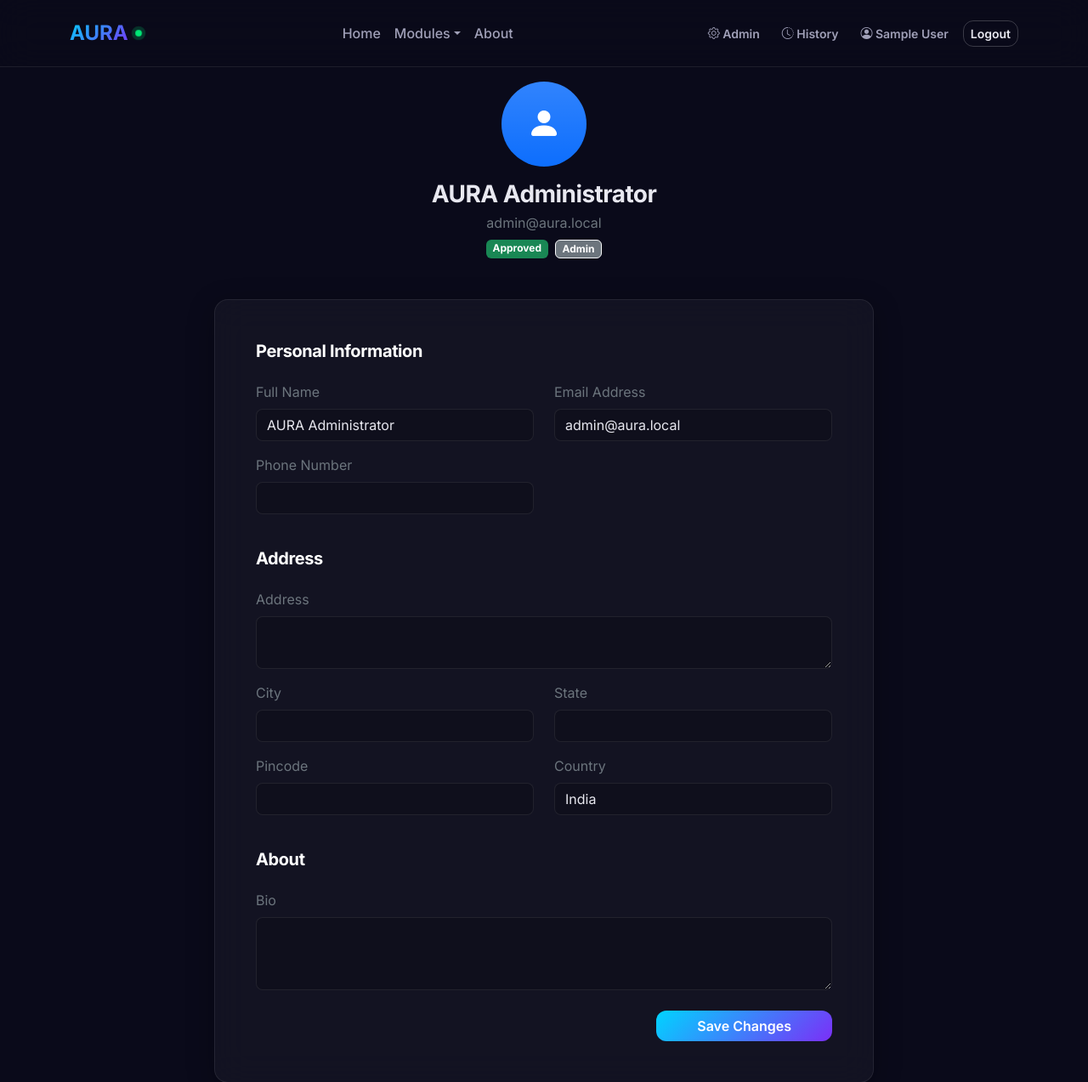
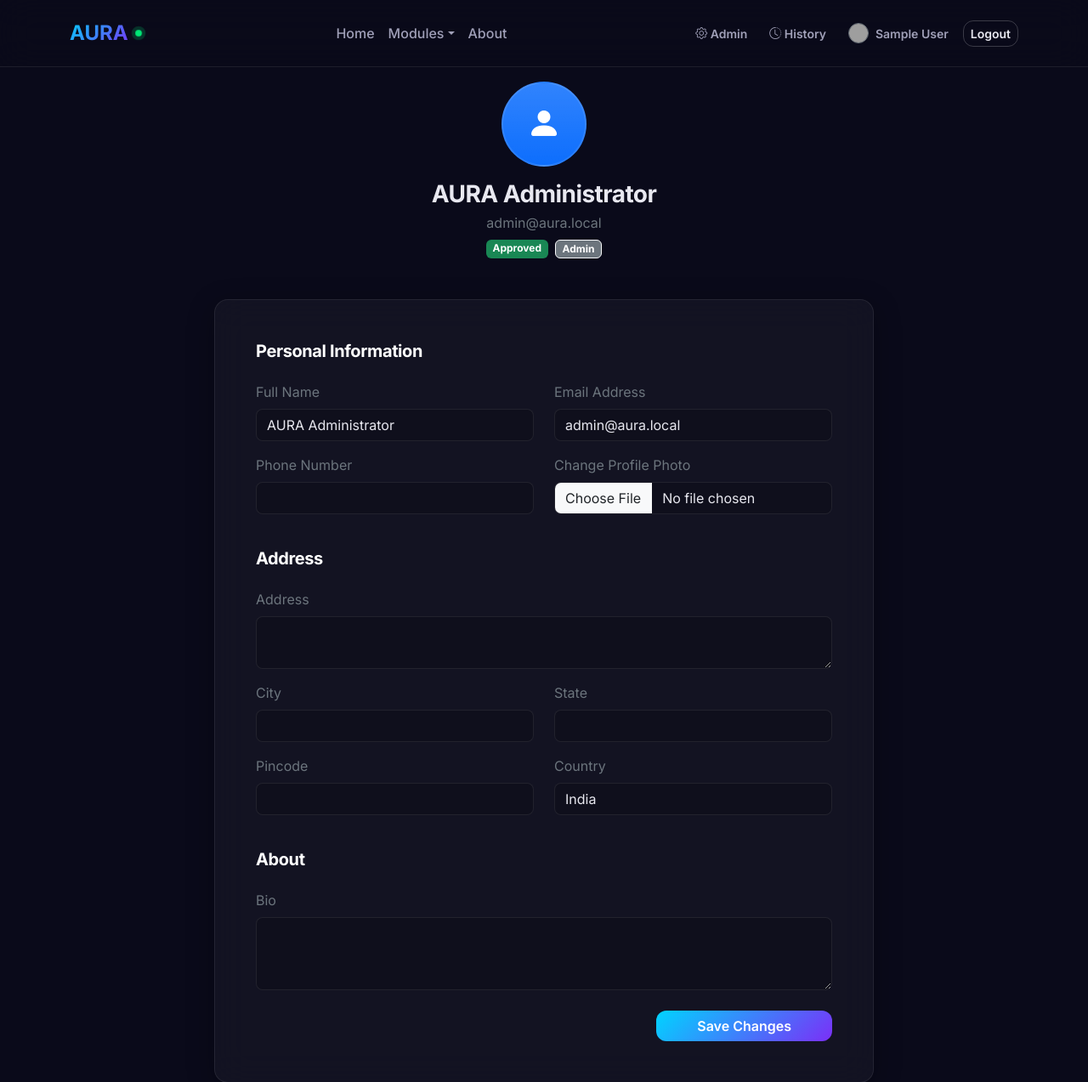
Before and after one commit to manuchandan-ai/AURA_FINAL, a Flask app: page /profile in a window 1280 px wide. Shown: the top 1273 px of the page at 85% size. Run offline with Flask 3, Linux system fonts and the light colour scheme; the visitor is signed in with stand-in values (Sample User, id 1); data comes from the database, SQL or seed files in the repository; grey boxes are pictures that could not be loaded.

Commit message:
Add profile picture upload to registration and profile update

```diff
--- a/app/routes/auth.py
+++ b/app/routes/auth.py
@@ -78,6 +78,24 @@
             if country:
                 profile_data['country'] = country
 
+            # Handle profile photo upload
+            photo_file = request.files.get('profile_photo')
+            if photo_file and photo_file.filename:
+                from werkzeug.utils import secure_filename
+                import os
+                import uuid
+                from flask import current_app
+
+                # Make sure profiles folder exists
+                profile_folder = os.path.join(current_app.config['UPLOAD_FOLDER'], 'profiles')
+                os.makedirs(profile_folder, exist_ok=True)
+
+                ext = photo_file.filename.rsplit('.', 1)[1].lower() if '.' in photo_file.filename else 'jpg'
+                filename = f"{uuid.uuid4().hex}.{ext}"
+                filepath = os.path.join(profile_folder, filename)
+                photo_file.save(filepath)
+                profile_data['profile_photo'] = f"/uploads/profiles/{filename}"
+
             if profile_data:
                 update_user_profile(user_id, **profile_data)
 
@@ -85,7 +103,7 @@
             return redirect(url_for('auth.login'))
 
         except Exception as e:
-            flash('Registration failed. Please try again.', 'danger')
+            flash(f'Registration failed: {str(e)}', 'danger')
             return render_template('register.html',
                                    form_data=request.form)
 
@@ -128,6 +146,12 @@
         session['user_email'] = user['email']
         session['user_role'] = user['role']
         session['user_status'] = user['status']
+
+        # Load profile photo into session
+        user_profile = get_user_profile(user['id'])
+        if user_profile and user_profile['profile_photo']:
+            session['profile_photo'] = user_profile['profile_photo']
+
         session.permanent = True
 
         # Redirect based on status
@@ -188,7 +212,26 @@
             val = request.form.get(field, '').strip()
             profile_data[field] = val if val else None
 
-        update_user_profile(session['user_id'], **profile_data)
+        # Handle profile photo upload
+        photo_file = request.files.get('profile_photo')
+        if photo_file and photo_file.filename:
+            import os
+            import uuid
+            from flask import current_app
+
+            profile_folder = os.path.join(current_app.config['UPLOAD_FOLDER'], 'profiles')
+            os.makedirs(profile_folder, exist_ok=True)
+
+            ext = photo_file.filename.rsplit('.', 1)[1].lower() if '.' in photo_file.filename else 'jpg'
+            filename = f"{uuid.uuid4().hex}.{ext}"
+            filepath = os.path.join(profile_folder, filename)
+            photo_file.save(filepath)
+            photo_url = f"/uploads/profiles/{filename}"
+            profile_data['profile_photo'] = photo_url
+            session['profile_photo'] = photo_url
+
+        if profile_data:
+            update_user_profile(session['user_id'], **profile_data)
 
         flash('Profile updated successfully!', 'success')
         return redirect(url_for('auth.profile'))
--- a/frontend/templates/base.html
+++ b/frontend/templates/base.html
@@ -59,8 +59,13 @@
                         <a href="{{ url_for('auth.history') }}" class="btn aura-btn-ghost btn-sm">
                             <i class="bi bi-clock-history"></i> History
                         </a>
-                        <a href="{{ url_for('auth.profile') }}" class="btn aura-btn-ghost btn-sm">
-                            <i class="bi bi-person-circle"></i> {{ session.get('user_name', 'Profile') }}
+                        <a href="{{ url_for('auth.profile') }}" class="btn aura-btn-ghost btn-sm d-flex align-items-center gap-2">
+                            {% if session.get('profile_photo') %}
+                                <img src="{{ session.get('profile_photo') }}" alt="Profile" class="rounded-circle border border-secondary" style="width: 24px; height: 24px; object-fit: cover;">
+                            {% else %}
+                                <i class="bi bi-person-circle"></i>
+                            {% endif %}
+                            {{ session.get('user_name', 'Profile') }}
                         </a>
                         <a href="{{ url_for('auth.logout') }}" class="btn aura-btn-outline btn-sm">Logout</a>
                     {% else %}
--- a/frontend/templates/profile.html
+++ b/frontend/templates/profile.html
@@ -4,8 +4,12 @@
 <section class="aura-section pt-5 mt-5">
     <div class="container" style="max-width: 800px;">
         <div class="text-center mb-5">
-            <div class="d-inline-flex justify-content-center align-items-center rounded-circle bg-primary bg-gradient mb-3" style="width: 100px; height: 100px;">
-                <i class="bi bi-person-fill fs-1 text-white"></i>
+            <div class="d-inline-flex justify-content-center align-items-center rounded-circle bg-primary bg-gradient mb-3 overflow-hidden" style="width: 100px; height: 100px; border: 2px solid rgba(255,255,255,0.1);">
+                {% if profile and profile['profile_photo'] %}
+                    <img src="{{ profile['profile_photo'] }}" alt="Profile Photo" style="width: 100%; height: 100%; object-fit: cover;">
+                {% else %}
+                    <i class="bi bi-person-fill fs-1 text-white"></i>
+                {% endif %}
             </div>
             <h3 class="mb-1">{{ user['name'] }}</h3>
             <p class="text-secondary mb-2">{{ user['email'] }}</p>
@@ -25,7 +29,7 @@
 
         <div class="aura-glass card">
             <div class="card-body p-4 p-md-5">
-                <form method="POST" action="{{ url_for('auth.profile') }}">
+                <form method="POST" action="{{ url_for('auth.profile') }}" enctype="multipart/form-data">
 
                     <h5 class="mb-4 text-white">Personal Information</h5>
                     <div class="row mb-4">
@@ -40,6 +44,10 @@
                         <div class="col-md-6 mb-3">
                             <label for="phone" class="form-label text-secondary">Phone Number</label>
                             <input type="tel" class="form-control aura-glass-input" id="phone" name="phone" value="{{ user['phone'] or '' }}">
+                        </div>
+                        <div class="col-md-6 mb-3">
+                            <label for="profile_photo" class="form-label text-secondary">Change Profile Photo</label>
+                            <input type="file" class="form-control aura-glass-input" id="profile_photo" name="profile_photo" accept="image/*">
                         </div>
                     </div>
 
```
Also changed, not shown: app/routes/main.py (+7 -0 lines), frontend/templates/register.html (+8 -1 lines).
